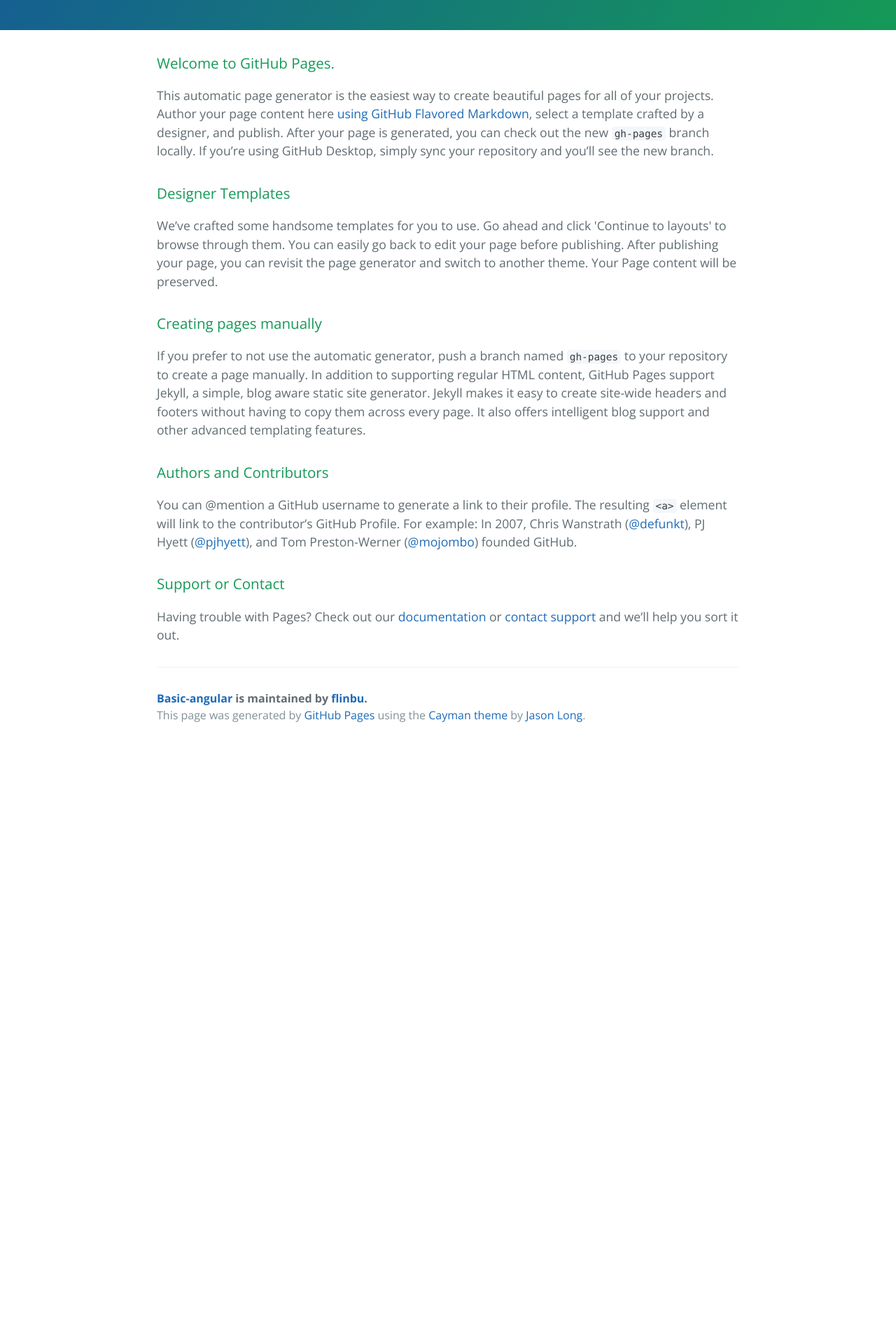
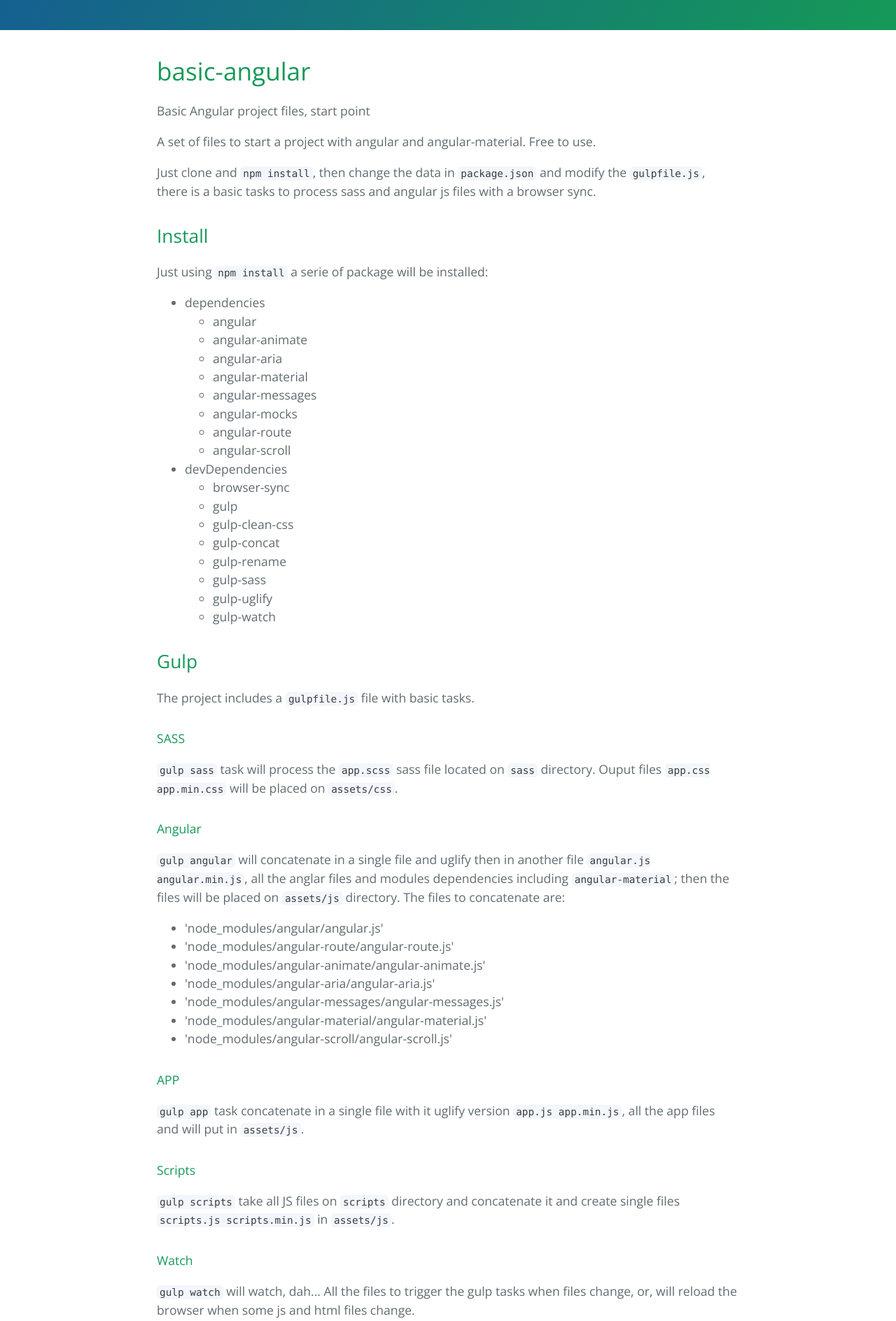
Before and after one commit to flinbu/basic-angular, a plain HTML site: page index.html in a window 1280 px wide. Shown: the part 340-2228 px from the top of the page at 70% size. Before the commit the page ends 1406 px from the top, so only its background shows below. Drawn offline with nearby package versions, Linux system fonts and the light colour scheme.

```diff
--- a/index.html
+++ b/index.html
@@ -19,30 +19,145 @@
     </section>
 
     <section class="main-content">
-      <h3>
-<a id="welcome-to-github-pages" class="anchor" href="#welcome-to-github-pages" aria-hidden="true"><span aria-hidden="true" class="octicon octicon-link"></span></a>Welcome to GitHub Pages.</h3>
+      <h1>
+<a id="basic-angular" class="anchor" href="#basic-angular" aria-hidden="true"><span aria-hidden="true" class="octicon octicon-link"></span></a>basic-angular</h1>
 
-<p>This automatic page generator is the easiest way to create beautiful pages for all of your projects. Author your page content here <a href="https://guides.github.com/features/mastering-markdown/">using GitHub Flavored Markdown</a>, select a template crafted by a designer, and publish. After your page is generated, you can check out the new <code>gh-pages</code> branch locally. If you’re using GitHub Desktop, simply sync your repository and you’ll see the new branch.</p>
+<p>Basic Angular project files, start point</p>
 
-<h3>
-<a id="designer-templates" class="anchor" href="#designer-templates" aria-hidden="true"><span aria-hidden="true" class="octicon octicon-link"></span></a>Designer Templates</h3>
+<p>A set of files to start a project with angular and angular-material. Free to use.</p>
 
-<p>We’ve crafted some handsome templates for you to use. Go ahead and click 'Continue to layouts' to browse through them. You can easily go back to edit your page before publishing. After publishing your page, you can revisit the page generator and switch to another theme. Your Page content will be preserved.</p>
+<p>Just clone and <code>npm install</code>, then change the data in <code>package.json</code> and modify the <code>gulpfile.js</code>, there is a basic tasks to process sass and angular js files with a browser sync.</p>
 
-<h3>
-<a id="creating-pages-manually" class="anchor" href="#creating-pages-manually" aria-hidden="true"><span aria-hidden="true" class="octicon octicon-link"></span></a>Creating pages manually</h3>
+<h2>
+<a id="install" class="anchor" href="#install" aria-hidden="true"><span aria-hidden="true" class="octicon octicon-link"></span></a>Install</h2>
 
-<p>If you prefer to not use the automatic generator, push a branch named <code>gh-pages</code> to your repository to create a page manually. In addition to supporting regular HTML content, GitHub Pages support Jekyll, a simple, blog aware static site generator. Jekyll makes it easy to create site-wide headers and footers without having to copy them across every page. It also offers intelligent blog support and other advanced templating features.</p>
+<p>Just using <code>npm install</code> a serie of package will be installed:</p>
 
-<h3>
-<a id="authors-and-contributors" class="anchor" href="#authors-and-contributors" aria-hidden="true"><span aria-hidden="true" class="octicon octicon-link"></span></a>Authors and Contributors</h3>
+<ul>
+<li>dependencies
 
-<p>You can @mention a GitHub username to generate a link to their profile. The resulting <code>&lt;a&gt;</code> element will link to the contributor’s GitHub Profile. For example: In 2007, Chris Wanstrath (<a href="https://github.com/defunkt" class="user-mention">@defunkt</a>), PJ Hyett (<a href="https://github.com/pjhyett" class="user-mention">@pjhyett</a>), and Tom Preston-Werner (<a href="https://github.com/mojombo" class="user-mention">@mojombo</a>) founded GitHub.</p>
+<ul>
+<li>angular</li>
+<li>angular-animate</li>
+<li>angular-aria</li>
+<li>angular-material</li>
+<li>angular-messages</li>
+<li>angular-mocks</li>
+<li>angular-route</li>
+<li>angular-scroll</li>
+</ul>
+</li>
+<li>devDependencies
 
-<h3>
-<a id="support-or-contact" class="anchor" href="#support-or-contact" aria-hidden="true"><span aria-hidden="true" class="octicon octicon-link"></span></a>Support or Contact</h3>
+<ul>
+<li>browser-sync</li>
+<li>gulp</li>
+<li>gulp-clean-css</li>
+<li>gulp-concat</li>
+<li>gulp-rename</li>
+<li>gulp-sass</li>
+<li>gulp-uglify</li>
+<li>gulp-watch</li>
+</ul>
+</li>
+</ul>
 
-<p>Having trouble with Pages? Check out our <a href="https://help.github.com/pages">documentation</a> or <a href="https://github.com/contact">contact support</a> and we’ll help you sort it out.</p>
+<h2>
+<a id="gulp" class="anchor" href="#gulp" aria-hidden="true"><span aria-hidden="true" class="octicon octicon-link"></span></a>Gulp</h2>
+
+<p>The project includes a <code>gulpfile.js</code> file with basic tasks.</p>
+
+<h4>
+<a id="sass" class="anchor" href="#sass" aria-hidden="true"><span aria-hidden="true" class="octicon octicon-link"></span></a>SASS</h4>
+
+<p><code>gulp sass</code> task will process the <code>app.scss</code> sass file located on <code>sass</code> directory. Ouput files <code>app.css app.min.css</code> will be placed on <code>assets/css</code>.</p>
+
+<h4>
+<a id="angular" class="anchor" href="#angular" aria-hidden="true"><span aria-hidden="true" class="octicon octicon-link"></span></a>Angular</h4>
+
+<p><code>gulp angular</code> will concatenate in a single file and uglify then in another file <code>angular.js angular.min.js</code>, all the anglar files and modules dependencies including <code>angular-material</code>; then the files will be placed on <code>assets/js</code> directory. The files to concatenate are:</p>
+
+<ul>
+<li>'node_modules/angular/angular.js'</li>
+<li>'node_modules/angular-route/angular-route.js'</li>
+<li>'node_modules/angular-animate/angular-animate.js'</li>
+<li>'node_modules/angular-aria/angular-aria.js'</li>
+<li>'node_modules/angular-messages/angular-messages.js'</li>
+<li>'node_modules/angular-material/angular-material.js'</li>
+<li>'node_modules/angular-scroll/angular-scroll.js'</li>
+</ul>
+
+<h4>
+<a id="app" class="anchor" href="#app" aria-hidden="true"><span aria-hidden="true" class="octicon octicon-link"></span></a>APP</h4>
+
+<p><code>gulp app</code> task concatenate in a single file with it uglify version <code>app.js app.min.js</code>, all the app files and will put in <code>assets/js</code>.</p>
+
+<h4>
+<a id="scripts" class="anchor" href="#scripts" aria-hidden="true"><span aria-hidden="true" class="octicon octicon-link"></span></a>Scripts</h4>
+
+<p><code>gulp scripts</code> take all JS files on <code>scripts</code> directory and concatenate it and create single files <code>scripts.js scripts.min.js</code> in <code>assets/js</code>.</p>
+
+<h4>
+<a id="watch" class="anchor" href="#watch" aria-hidden="true"><span aria-hidden="true" class="octicon octicon-link"></span></a>Watch</h4>
+
+<p><code>gulp watch</code> will watch, dah... All the files to trigger the gulp tasks when files change, or, will reload the browser when some js and html files change.</p>
+
+<h4>
+<a id="browser-sync" class="anchor" href="#browser-sync" aria-hidden="true"><span aria-hidden="true" class="octicon octicon-link"></span></a>Browser Sync</h4>
+
+<p><code>gulp serve</code> is the main task, this will call all the others tasks and create a local server to show your dev ambience. In this task you have to decide an uncomment the proxy option if it is needed.</p>
+
+<h2>
+<a id="sass-directory" class="anchor" href="#sass-directory" aria-hidden="true"><span aria-hidden="true" class="octicon octicon-link"></span></a>SASS Directory</h2>
+
+<p>In <code>sass</code> directory are some initial scss files to start:</p>
+
+<ul>
+<li>
+<code>bourbon</code> are some amazing mixins collections to use with sass, see the <a href="http://bourbon.io/docs/">documentation here</a>.</li>
+<li>
+<code>helpers</code> here are some variables with brand colors <code>_brandcolors.scss</code>, helpers mixins <code>_mixins.scss</code> and the <a href="http://fontawesome.io/">Font Awesome</a> SASS files.</li>
+<li>
+<code>app.scss</code> is the main SASS file where mixins and dependencies are called and is this file that the <code>gulp sass</code> task will process.</li>
+</ul>
+
+<h2>
+<a id="general-directory-structure-ideal" class="anchor" href="#general-directory-structure-ideal" aria-hidden="true"><span aria-hidden="true" class="octicon octicon-link"></span></a>General Directory Structure (Ideal)</h2>
+
+<ul>
+<li>app
+
+<ul>
+<li>controllers</li>
+<li>services</li>
+<li>factory</li>
+<li>filters</li>
+<li>directives</li>
+<li>components</li>
+<li>theme (Used in <code>angular-material</code>)</li>
+</ul>
+</li>
+<li>assets
+
+<ul>
+<li>fonts</li>
+</ul>
+</li>
+<li>sass
+
+<ul>
+<li>bourbon</li>
+<li>helpers
+
+<ul>
+<li>fontawesome</li>
+</ul>
+</li>
+</ul>
+</li>
+<li>scripts</li>
+<li>templates</li>
+</ul>
 
       <footer class="site-footer">
         <span class="site-footer-owner"><a href="https://github.com/flinbu/basic-angular">Basic-angular</a> is maintained by <a href="https://github.com/flinbu">flinbu</a>.</span>
```
Also changed, not shown: params.json (+1 -1 lines).
